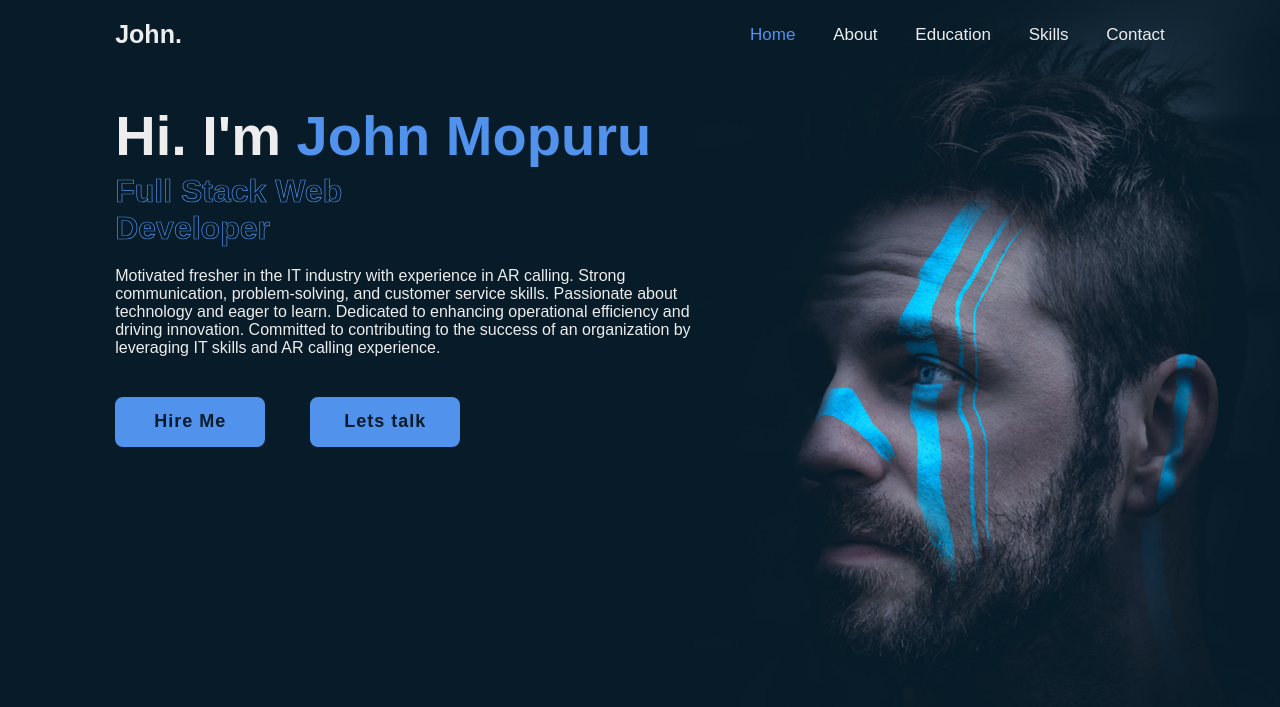
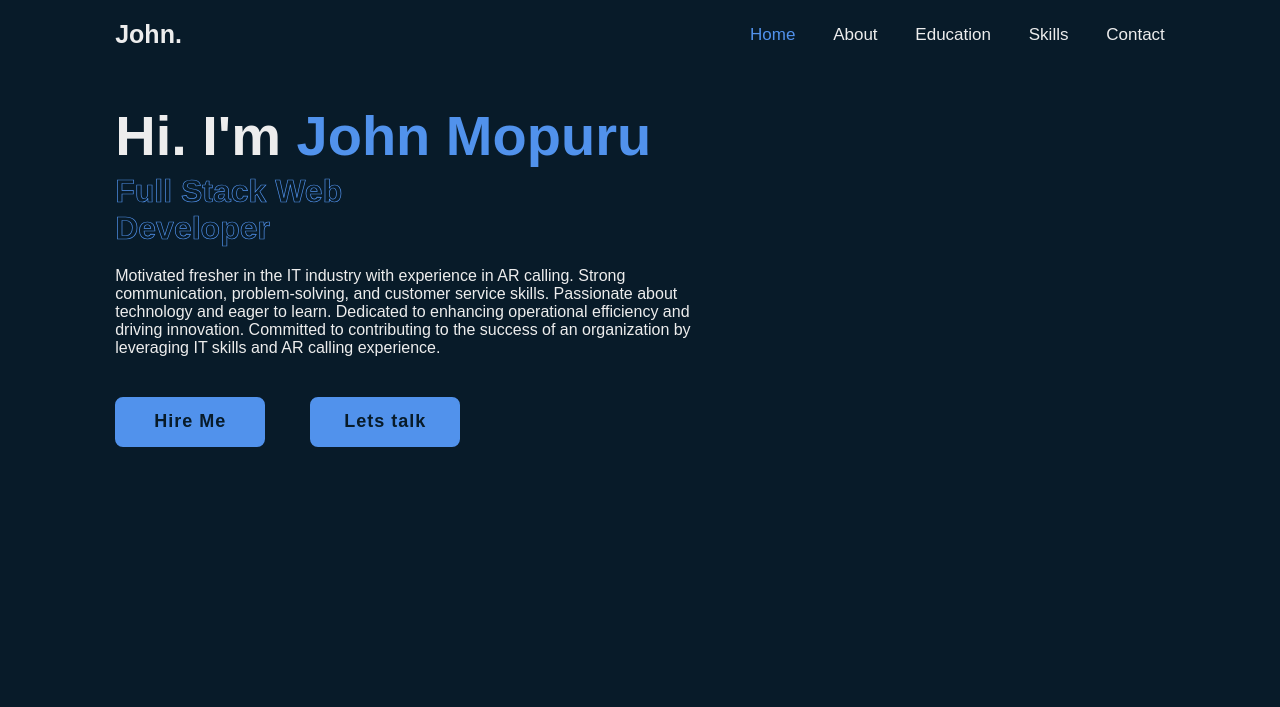
Before and after one commit to Mopuru65646/Portfolio, a plain HTML site: page index.html in a window 1280 px wide. Shown: the top 707 px of the page. Drawn offline with nearby package versions, Linux system fonts and the light colour scheme.

Commit message:
Update style.css

```diff
--- a/style.css
+++ b/style.css
@@ -74,7 +74,7 @@ section {
 
 }
 .home{
-    background: url(images/home.jpg) no-repeat;
+    /*background: url(images/home.jpg) no-repeat;*/
     background-size: cover;
     background-position: center;
 }
```
